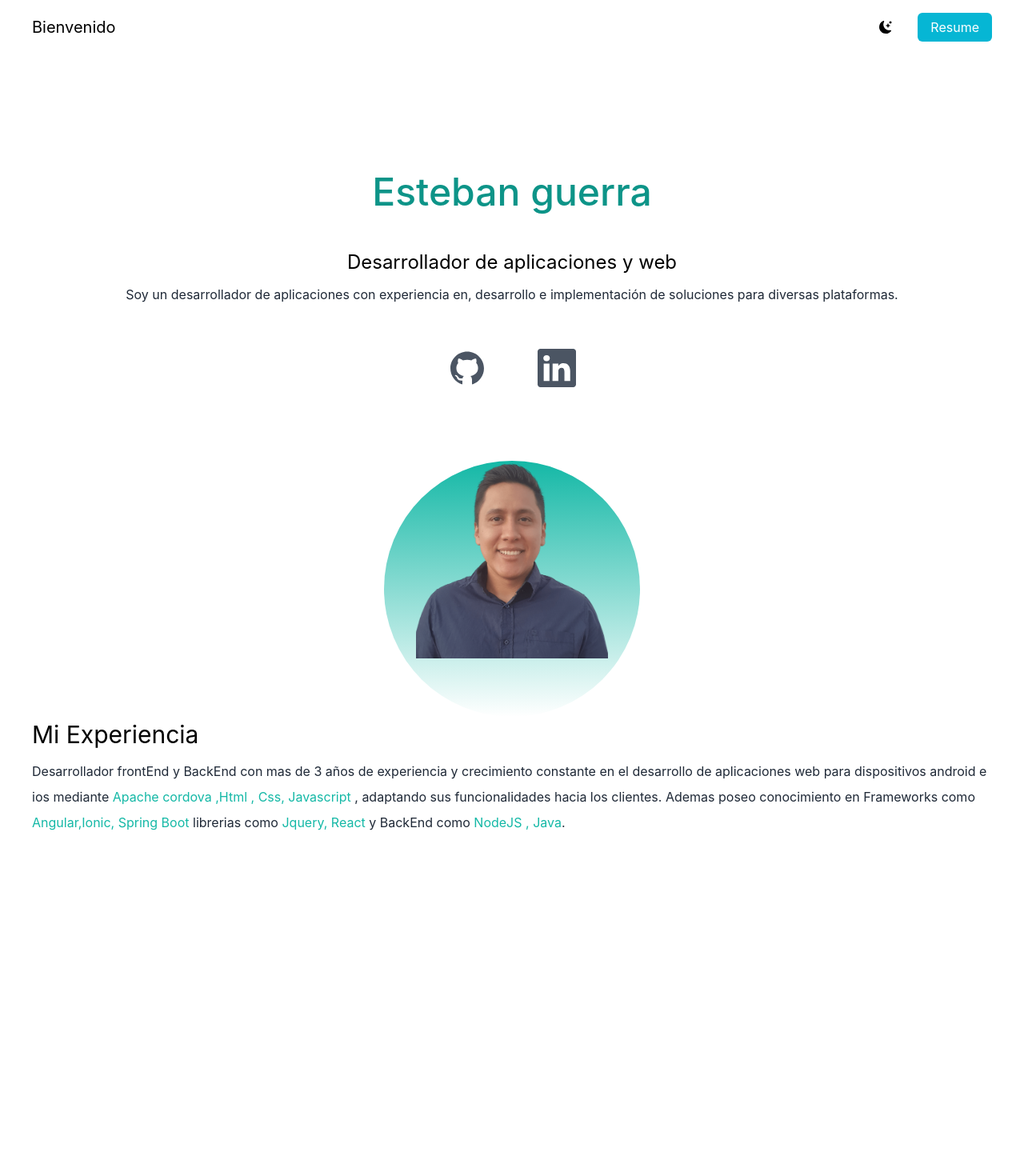
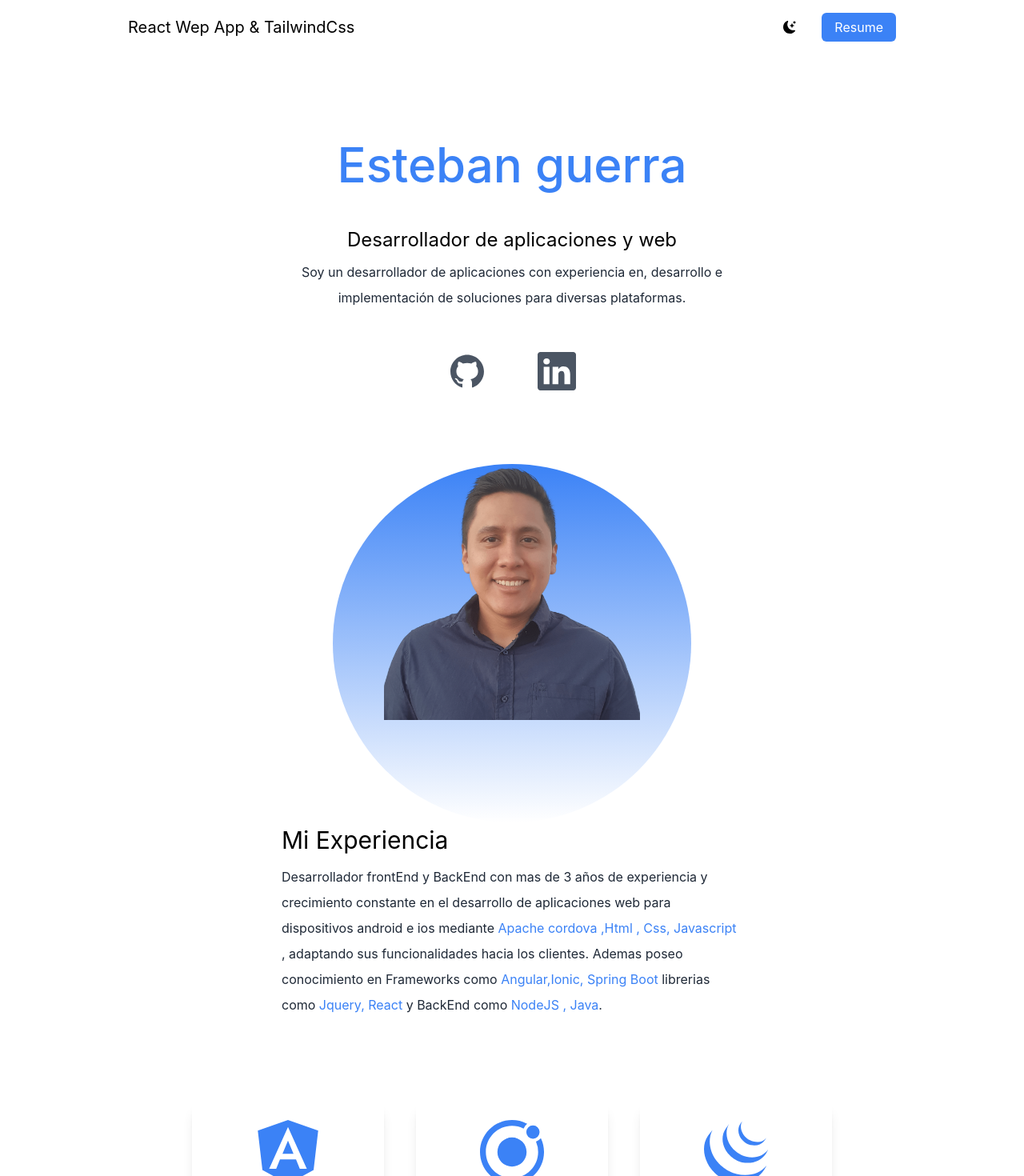
Before and after one commit to stivenwar/web_app_react_proyect, a React (Create React App) app: page / in a window 1280 px wide. Shown: the part 20-1490 px from the top of the page at 80% size. Before the commit the page ends 1072 px from the top, so only its background shows below. Built offline with nearby package versions, Linux system fonts and the light colour scheme.

Commit message:
react app new update

```diff
--- a/src/App.js
+++ b/src/App.js
@@ -1,54 +1,36 @@
-import {BsFillMoonStarsFill,BsLinkedin} from 'react-icons/bs'
-import {AiFillGithub} from 'react-icons/ai'
+import {BsLinkedin} from 'react-icons/bs';
+import {AiFillGithub} from 'react-icons/ai';
+import {useState} from "react";
 import estebanImg from './img/estebanImg.png'
+import Conocimientos from "./components/Conocimientos";
+import Navigation from "./components/Navigation";
+import AboutMe from "./components/AboutMe";
+import Experience from "./components/Experience";
+
 function App() {
+    const drk = localStorage.getItem('dark') === 'true';
+    const [darkMode, setDarkMode] = useState(drk)
+
   return (
-      <main className="bg-white px-10">
+      <div className={darkMode? 'dark': ''}>
+          <main className="bg-white px-10 md:px20 lg:px-40 dark:bg-gray-800">
               <section className="min-h-screen">
-            <nav className="py-10 mb-12 flex justify-between">
-                <h1 className="text-xl">Bienvenido</h1>
-                <ul className="flex items-center">
-                    <li>
-                        <BsFillMoonStarsFill />
-                    </li>
-                    <li>
-
-                        <a className="bg-gradient-to-r bg-cyan-500 to-teal-500 text-white px-4 py-2 rounded-md ml-8" href="/#">Resume</a>
-                    </li>
-                </ul>
-            </nav>
-                <div className="text-center p-10">
-                    <h2 className="text-5xl p-10 text-teal-600 font-medium">Esteban guerra</h2>
-                    <h3 className="text-2xl py-2">Desarrollador de aplicaciones y web</h3>
-                    <p className="text-md leading-8 text-gray-800">
-                        Soy un desarrollador de aplicaciones con experiencia en, desarrollo e implementación de soluciones para diversas plataformas.
-                    </p>
-                </div>
-            <div className="text-5xl flex justify-center gap-16 py-3 text-gray-600">
+                    <Navigation darkMode={darkMode} setDarkMode={setDarkMode} />
+                    <AboutMe/>
+                  <div className="text-5xl flex justify-center gap-16 py-3 text-gray-600 dark:text-white">
                       <AiFillGithub />
                       <BsLinkedin />
                   </div>
-            <div className="relative mx-auto bg-gradient-to-b from-teal-500 rounded-full w-80 h-80 mt-20">
-                <img className="mx-auto w-60 " src={estebanImg} alt="stiven" />
+                  <div className="relative mx-auto bg-gradient-to-b from-blue-500 rounded-full w-80 h-80 mt-20 md:w-128 md:h-128">
+                      <img className="mx-auto w-60 h-60 md:w-80 md:h-80" src={estebanImg} alt="stiven" />
                   </div>
               </section>
               <section>
-              <div>
-                  <h3 className="text-3xl py-1">
-                      Mi Experiencia
-                  </h3>
-                  <p className="text-md py-2 leading-8 text-gray-800">
-                      Desarrollador frontEnd y BackEnd con mas de 3 años de experiencia y crecimiento constante
-                      en el desarrollo de aplicaciones web para dispositivos android e ios mediante <span className="text-teal-500">Apache cordova ,Html , Css, Javascript</span> ,
-                      adaptando sus funcionalidades hacia los clientes.
-                      Ademas poseo conocimiento en Frameworks como <span className="text-teal-500"> Angular,Ionic, Spring Boot </span > librerias como <span className="text-teal-500">Jquery, React </span>  y BackEnd como <span className="text-teal-500"> NodeJS , Java</span>.
-
-                  </p>
-              </div>
-
+                  <Experience/>
+                  <Conocimientos/>
               </section>
           </main>
-
+      </div>
   );
 }
 
--- /dev/null
+++ b/src/components/AboutMe.js
@@ -0,0 +1,12 @@
+function AboutMe(){
+    return (
+        <div className="text-center p-10">
+            <h2 className="text-5xl pb-10  text-blue-500 font-medium md:text-6xl">Esteban guerra</h2>
+            <h3 className="text-2xl py-2 dark:text-white">Desarrollador de aplicaciones y web</h3>
+            <p className="text-md leading-8 text-gray-800 max-w-xl mx-auto dark:text-white">
+                Soy un desarrollador de aplicaciones con experiencia en, desarrollo e implementación de soluciones para diversas plataformas.
+            </p>
+        </div>
+    )
+}
+export default AboutMe;
--- /dev/null
+++ b/src/components/Conocimientos.js
@@ -0,0 +1,22 @@
+import {SiAngular,SiIonic,SiJquery,SiJavascript,SiHtml5,SiCss3} from 'react-icons/si'
+const Icon = [SiAngular,SiIonic,SiJquery,SiJavascript,SiHtml5,SiCss3];
+const names  = ['Angular Framework','Ionic Framework','Jquery','Javascript','Html','Css']
+
+function Conocimientos(){
+
+    return (
+        <div className=" flex justify-center flex-wrap mt-20">
+            {Icon.map((Icon,index) => {
+                return (
+                    <div key={index} className="flex flex-col items-center text-center  text-xl w-60 m-5 shadow-lg rounded-lg p-5 dark:bg-gray-500">
+                        <Icon className="w-20 h-20  text-blue-500" />
+                        <h3 className="dark:text-white font-medium">{names[index]}</h3>
+
+                    </div>
+                )
+
+            })}
+        </div>
+    )
+}
+export default Conocimientos;
--- /dev/null
+++ b/src/components/Experience.js
@@ -0,0 +1,17 @@
+function Experience(){
+    return (
+        <div>
+            <h3 className="text-3xl py-1 max-w-xl mx-auto dark:text-white">
+                Mi Experiencia
+            </h3>
+            <p className=" text-md py-2 ali leading-8 text-gray-800 max-w-xl mx-auto dark:text-white">
+                Desarrollador frontEnd y BackEnd con mas de 3 años de experiencia y crecimiento constante
+                en el desarrollo de aplicaciones web para dispositivos android e ios mediante <span className="text-blue-500">Apache cordova ,Html , Css, Javascript</span> ,
+                adaptando sus funcionalidades hacia los clientes.
+                Ademas poseo conocimiento en Frameworks como <span className="text-blue-500"> Angular,Ionic, Spring Boot </span > librerias como <span className="text-blue-500">Jquery, React </span>  y BackEnd como <span className="text-blue-500"> NodeJS , Java</span>.
+
+            </p>
+        </div>
+    )
+}
+export default Experience;
--- /dev/null
+++ b/src/components/Navigation.js
@@ -0,0 +1,22 @@
+import {BsFillMoonStarsFill} from "react-icons/bs";
+
+function Navigation(args){
+
+    return(
+        <nav className="py-10 mb-12 flex justify-between">
+            <h1 className="text-xl dark:text-white">React Wep App & TailwindCss</h1>
+            <ul className="flex items-center">
+                <li>
+                    <BsFillMoonStarsFill className="cursor-pointer gra text-2xlext dark:text-white" onClick={()=> {
+                        args.setDarkMode(!args.darkMode);
+                        localStorage.setItem('dark',!args.darkMode)
+                    }} />
+                </li>
+                <li>
+                    <a className="bg-gradient-to-r bg-blue-500  text-white px-4 py-2 rounded-md ml-8"  href="/#">Resume</a>
+                </li>
+            </ul>
+        </nav>
+    )
+}
+export default Navigation;
--- a/tailwind.config.js
+++ b/tailwind.config.js
@@ -1,8 +1,16 @@
 /** @type {import('tailwindcss').Config} */
 module.exports = {
-  content: ['./src/**/*.{js,jsx,ts,tsx}'],
+  darkMode:'class',
+  content: ['./src/**/*.{js,jsx,ts,tsx}','./components/**/*.{js,jsx,ts,tsx}'],
   theme: {
-    extend: {},
+    extend: {
+      width: {
+        '128': '28rem'
+      },
+      height: {
+        '128': '28rem'
+      }
+    },
   },
   plugins: [],
 }
```
Also changed, not shown: 7 other files (tests, documents, lock files or other folders). Lines whose indentation alone changed are shown as unchanged.
